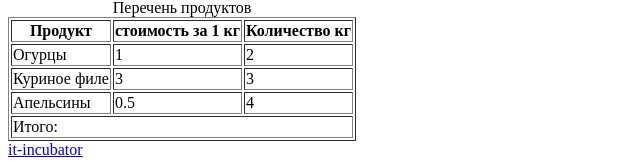
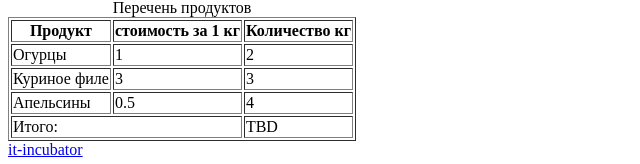
Before and after one commit to palindro-me/1-hw-with-auto-test-html-css-main, a plain HTML site: page index.html in a window 1280 px wide. Shown: the part 790-954 px from the top of the page, 0-640 px from the left. Drawn offline with Linux system fonts and the light colour scheme.

Commit message:
mistake in task 8

```diff
--- a/index.html
+++ b/index.html
@@ -120,7 +120,8 @@
                 </tr>
 
                 <tr>
-                    <td colspan="3">Итого:</td>
+                    <td colspan="2">Итого:</td>
+                    <td>TBD</td>
                 </tr>
 
             </tbody>
```
